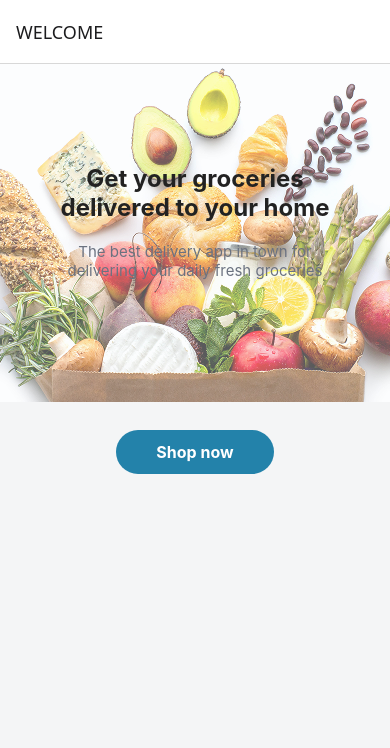
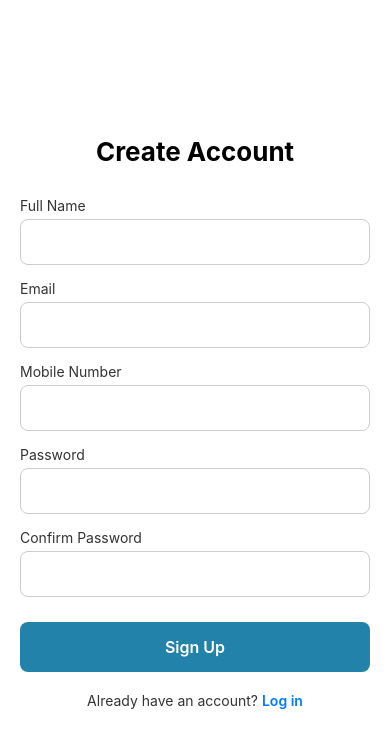
Before and after one commit to infoenum-testing/IEFoodify, a React Native app: screen /Signup in a window 390 px wide. Shown: the top 748 px of the page. Built offline with nearby package versions, Linux system fonts and the light colour scheme.

Commit message:
SignupScreen and Input components

```diff
--- a/App.tsx
+++ b/App.tsx
@@ -15,6 +15,8 @@ import { createNativeStackNavigator } from '@react-navigation/native-stack';
 import WelcomeScreen from "./PreLogin/WelcomeScreen"
 import LoginScreen from "./PreLogin/LoginScreen"
 import SplashScreen from 'react-native-splash-screen';
+import SignupScreen from './src/screens/Auth/SignupScreen';
+
 
 const Stack = createNativeStackNavigator();
 
@@ -51,6 +53,7 @@ function App() {
           <Stack.Navigator initialRouteName={"Welcome"}>
             <Stack.Screen name="Welcome" component={WelcomeScreen} options={{ title: 'WELCOME', headerBackVisible: false }} />
             <Stack.Screen name="Login" component={LoginScreen} options={{ headerShown: false }} />
+           <Stack.Screen name="Signup" component={SignupScreen} options={{ headerShown: false }} />
 
           </Stack.Navigator>
         </NavigationContainer>
--- a/PreLogin/LoginScreen.js
+++ b/PreLogin/LoginScreen.js
@@ -86,7 +86,7 @@ return (
                     onPress={() => setSecureText(!secureText)}
                 >
                     <Image
-                        source={secureText ? require('../Assets/Images/PreLogin/eye.slash.png') : require('../Assets/Images/PreLogin/eye.fill.png')}
+                        source={secureText ? require('../Assets/Images/eye.slash.png') : require('../Assets/Images/eye.fill.png')}
                         resizeMode="contain"
                         style={{ width: 22, height: 22, tintColor: '#888' }}
                     />
@@ -98,7 +98,7 @@ return (
             </TouchableOpacity>
             <TouchableOpacity
                 style={styles.signUpButton}
-                onPress={() => navigation.navigate('SignUp')}
+                onPress={() => navigation.navigate('Signup')}
             >
                 <Text style={styles.signUpText}>Don't have an account? Sign Up</Text>
             </TouchableOpacity>
--- /dev/null
+++ b/src/components/Button.js
@@ -0,0 +1,27 @@
+import React from 'react';
+import { TouchableOpacity, Text, StyleSheet } from 'react-native';
+
+const Button = ({ title, onPress }) => {
+  return (
+    <TouchableOpacity style={styles.btn} onPress={onPress}>
+      <Text style={styles.text}>{title}</Text>
+    </TouchableOpacity>
+  );
+};
+
+export default Button;
+
+const styles = StyleSheet.create({
+  btn: {
+    backgroundColor: '#2382AA',
+    padding: 15,
+    borderRadius: 8,
+    alignItems: 'center',
+    marginTop: 10
+  },
+  text: {
+    color: '#fff',
+    fontSize: 16,
+    fontWeight: '600'
+  }
+});
--- /dev/null
+++ b/src/components/Input.js
@@ -0,0 +1,36 @@
+import React from 'react';
+import { View, TextInput, Text, StyleSheet } from 'react-native';
+
+const Input = ({ label, value, onChangeText, keyboardType, secureTextEntry, error }) => {
+  return (
+    <View style={styles.container}>
+      {label && <Text style={styles.label}>{label}</Text>}
+      <TextInput
+        style={[styles.input, error && { borderColor: 'red' }]}
+        value={value}
+        onChangeText={onChangeText}
+        //keyboardType={keyboardType}
+        secureTextEntry={secureTextEntry}
+        autoCapitalize="none"
+        autoCorrect={false}
+      />
+      {error && <Text style={styles.error}>{error}</Text>}
+    </View>
+  );
+};
+
+export default Input;
+
+const styles = StyleSheet.create({
+  container: { marginBottom: 15 },
+  label: { fontSize: 14, marginBottom: 5, color: '#333' },
+  input: {
+    borderWidth: 1,
+    borderColor: '#ccc',
+    borderRadius: 8,
+    padding: 12,
+    fontSize: 16,
+    backgroundColor: '#fff'
+  },
+  error: { fontSize: 12, color: 'red', marginTop: 4 }
+});
--- /dev/null
+++ b/src/screens/Auth/SignupScreen.js
@@ -0,0 +1,119 @@
+import React, { useState } from 'react';
+import {
+  View,
+  Text,
+  StyleSheet,
+  TouchableOpacity,
+  ScrollView,
+  KeyboardAvoidingView,
+  Platform
+} from 'react-native';
+import Input from '../../components/Input';
+import Button from '../../components/Button';
+import { validateEmail, validatePassword } from '../../utils/validations';
+
+const SignupScreen = ({ navigation }) => {
+  const [name, setName] = useState('');
+  const [email, setEmail] = useState('');
+  const [mobile, setMobile] = useState('');
+  const [password, setPassword] = useState('');
+  const [confirmPassword, setConfirmPassword] = useState('');
+  const [errors, setErrors] = useState({});
+
+  const onSignup = () => {
+    let newErrors = {};
+    if (!name) newErrors.name = 'Name is required';
+    if (!validateEmail(email)) newErrors.email = 'Invalid email address';
+    if (mobile.length < 10) newErrors.mobile = 'Invalid mobile number';
+    if (!validatePassword(password)) newErrors.password = 'Weak password';
+    if (password !== confirmPassword) newErrors.confirm = 'Passwords do not match';
+
+    setErrors(newErrors);
+
+    if (Object.keys(newErrors).length === 0) {
+      // Call API here
+      console.log({ name, email, mobile, password });
+      navigation.replace('Home'); // redirect after signup
+    }
+  };
+
+  return (
+    <KeyboardAvoidingView
+      style={{ flex: 1 }}
+      behavior={Platform.OS === 'ios' ? 'padding' : undefined}
+    >
+      <ScrollView contentContainerStyle={styles.container}>
+        <Text style={styles.title}>Create Account</Text>
+
+        <Input
+          label="Full Name"
+          value={name}
+          onChangeText={setName}
+          error={errors.name}
+        />
+        <Input
+          label="Email"
+          value={email}
+          onChangeText={setEmail}
+          keyboardType="email-address"
+          error={errors.email}
+        />
+        <Input
+          label="Mobile Number"
+          value={mobile}
+          onChangeText={setMobile}
+          keyboardType="phone-pad"
+          error={errors.mobile}
+        />
+        <Input
+          label="Password"
+          value={password}
+          onChangeText={setPassword}
+          secureTextEntry
+          error={errors.password}
+        />
+        <Input
+          label="Confirm Password"
+          value={confirmPassword}
+          onChangeText={setConfirmPassword}
+          secureTextEntry
+          error={errors.confirm}
+        />
+
+        <Button title="Sign Up" onPress={onSignup} />
+
+        <TouchableOpacity onPress={() => navigation.navigate('Login')}>
+          <Text style={styles.loginText}>
+            Already have an account? <Text style={styles.link}>Log in</Text>
+          </Text>
+        </TouchableOpacity>
+      </ScrollView>
+    </KeyboardAvoidingView>
+  );
+};
+
+export default SignupScreen;
+
+const styles = StyleSheet.create({
+  container: {
+    flexGrow: 1,
+    padding: 20,
+    justifyContent: 'center',
+    backgroundColor: '#fff'
+  },
+  title: {
+    fontSize: 26,
+    fontWeight: '700',
+    textAlign: 'center',
+    marginBottom: 30
+  },
+  loginText: {
+    marginTop: 20,
+    textAlign: 'center',
+    color: '#333'
+  },
+  link: {
+    color: '#007bff',
+    fontWeight: '600'
+  }
+});
--- /dev/null
+++ b/src/utils/validations.js
@@ -0,0 +1,10 @@
+export const validateEmail = (email) => {
+  let regex = /\S+@\S+\.\S+/;
+  return regex.test(email);
+};
+
+export const validatePassword = (password) => {
+  // at least 6 chars with one number
+  let regex = /^(?=.*[0-9]).{6,}$/;
+  return regex.test(password);
+};
```
Also changed, not shown: Assets/Images/PreLogin/eye.fill.png (deleted), Assets/Images/PreLogin/eye.slash.png (deleted).
